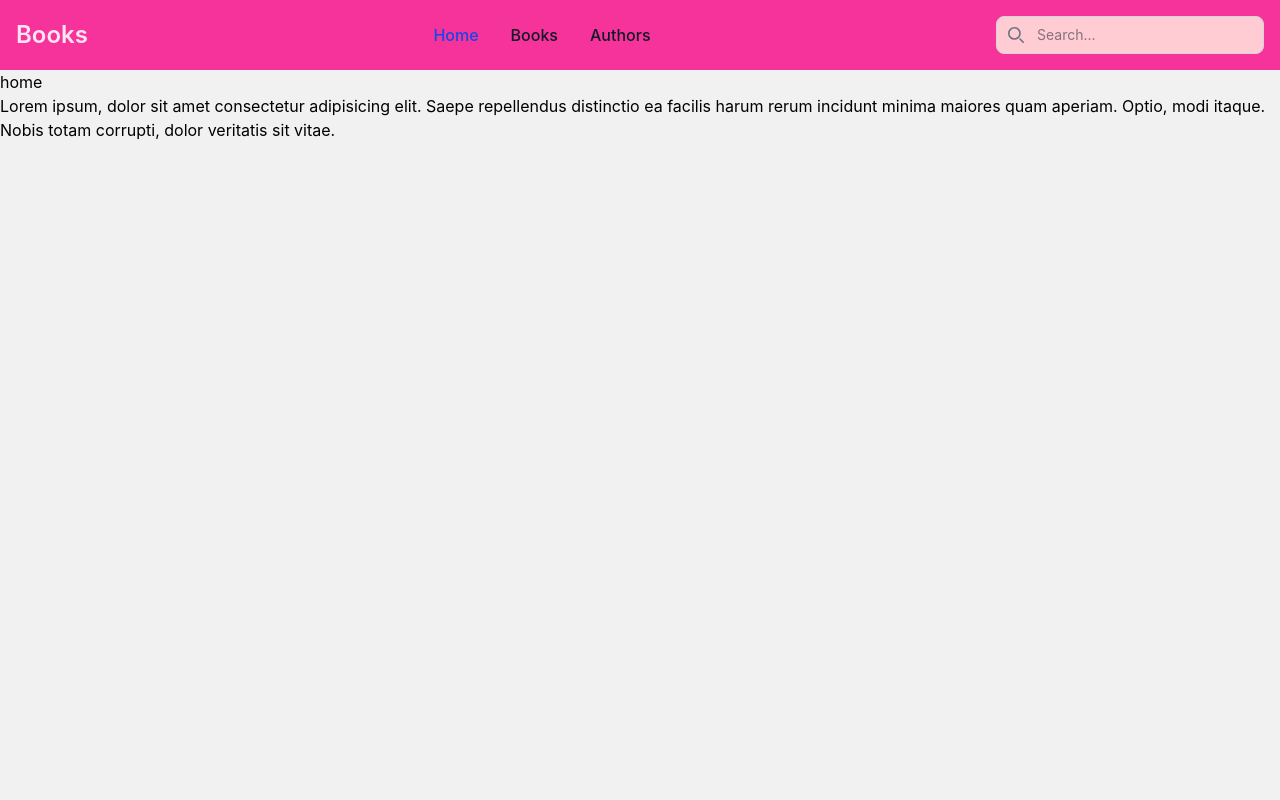
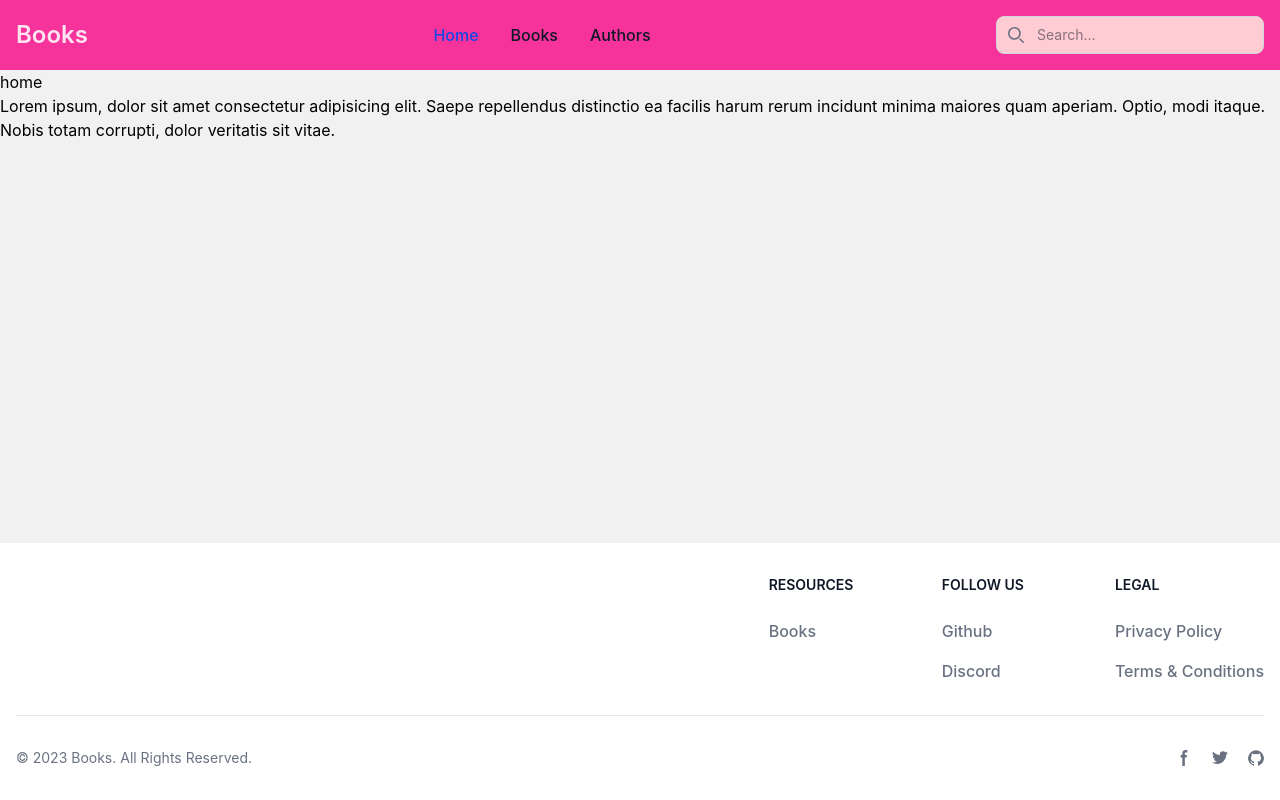
Before and after one commit to mayrars/books, a React (Vite) app: page / in a window 1280 px wide. Built offline with nearby package versions, Linux system fonts and the light colour scheme.

Commit message:
import footer

```diff
--- a/src/layouts/RootLayout.jsx
+++ b/src/layouts/RootLayout.jsx
@@ -1,13 +1,15 @@
 import { Outlet } from "react-router"
 import Header from "../components/Header"
+import Footer from "../components/Footer"
 
 const RootLayout = () => {
   return (
     <div>
         <Header />
-        <main>
+        <main style={{ height: 'calc(100vh - 327px)'}}>
             <Outlet />
         </main>
+        <Footer />
     </div>
   )
 }
```
